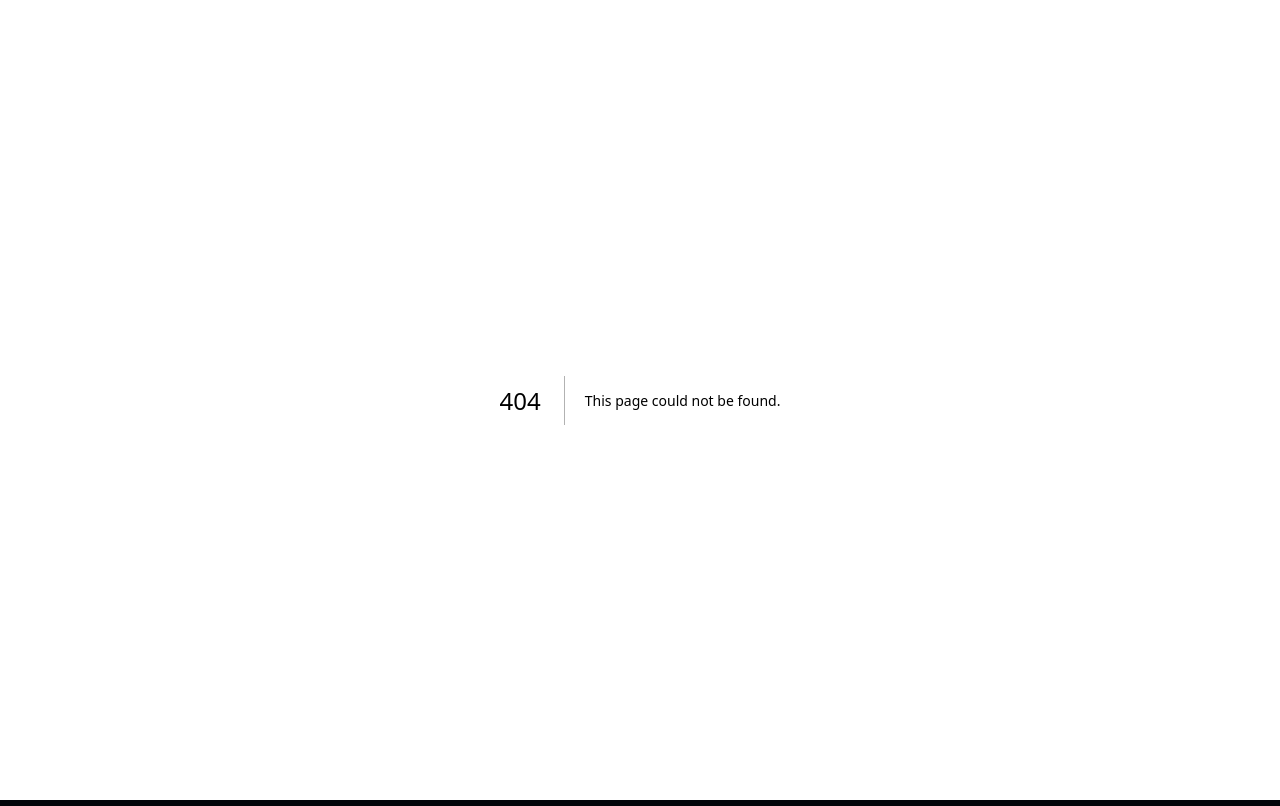
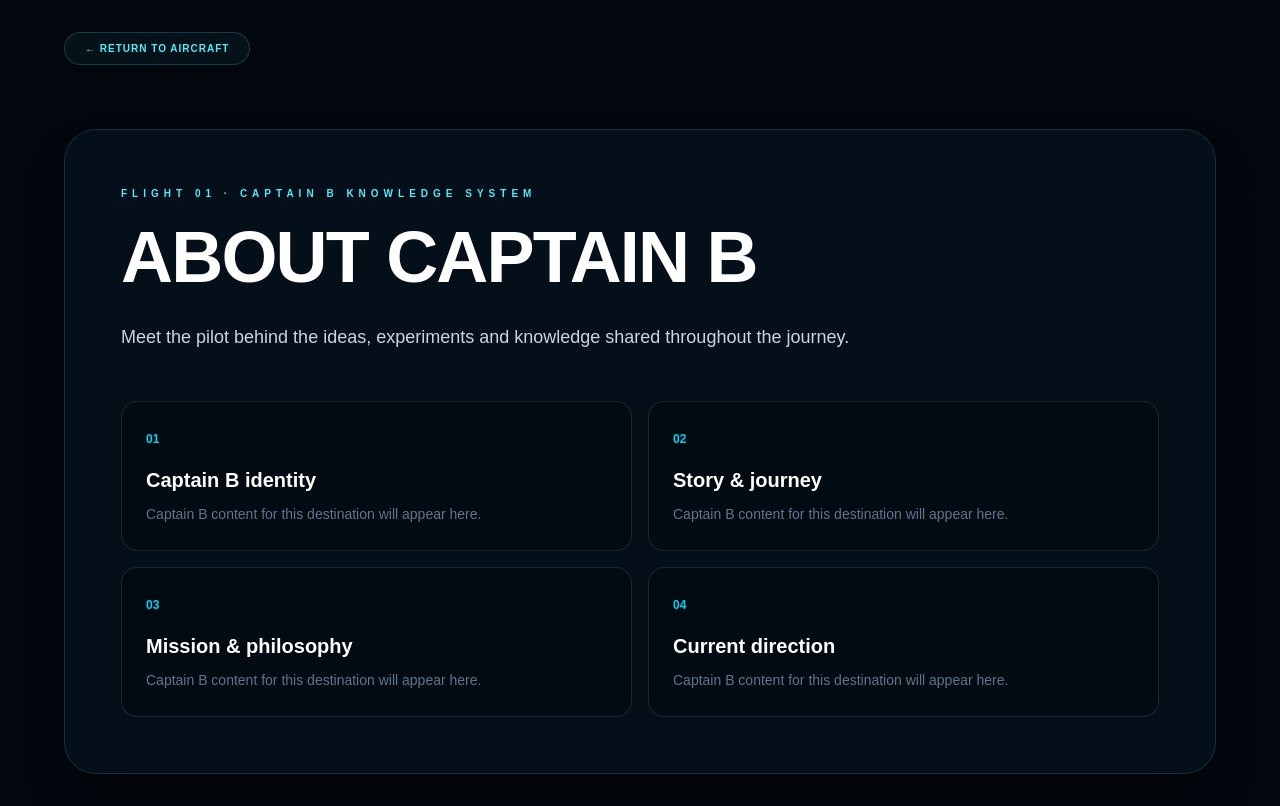
Before and after one commit to thasleenanasreen242-cmd/captain-b-website, a Next.js app: page /explore/1 in a window 1280 px wide. Before the commit this address had no page. Built offline with nearby package versions, Linux system fonts and the light colour scheme.

Commit message:
Add destination pages for Captain B aircraft content

```diff
--- /dev/null
+++ b/app/explore/[slug]/page.tsx
@@ -0,0 +1,32 @@
+"use client";
+
+import Link from "next/link";
+import { useParams } from "next/navigation";
+import { motion } from "framer-motion";
+
+const data: Record<string, { code: string; title: string; intro: string; items: string[] }> = {
+  about: { code: "FLIGHT 01", title: "ABOUT CAPTAIN B", intro: "Meet the pilot behind the ideas, experiments and knowledge shared throughout the journey.", items: ["Captain B identity", "Story & journey", "Mission & philosophy", "Current direction"] },
+  ai: { code: "FLIGHT 02", title: "AI & TECHNOLOGY", intro: "A practical route through artificial intelligence, emerging technology and the tools changing how we create.", items: ["AI discoveries", "Technology notes", "Experiments", "Practical workflows"] },
+  business: { code: "FLIGHT 03", title: "BUSINESS & MARKETING", intro: "Strategy, branding, digital marketing, growth and lessons from building real projects.", items: ["Brand strategy", "Digital marketing", "Growth ideas", "Case studies"] },
+  knowledge: { code: "FLIGHT 04", title: "KNOWLEDGE LOG", intro: "The Captain's ongoing flight log: observations, lessons, notes and ideas worth remembering.", items: ["Latest logs", "Lessons learned", "Deep dives", "Experiments"] },
+  resources: { code: "FLIGHT 05", title: "RESOURCES", intro: "A curated compartment of tools, templates, references and useful resources.", items: ["AI tools", "Templates", "Recommended resources", "Useful links"] },
+  connect: { code: "FLIGHT 06", title: "CONNECT", intro: "Open a communication channel with Captain B and bring your next question or idea into the cockpit.", items: ["Send a message", "Collaborate", "Ask a question", "Follow the journey"] },
+};
+
+export default function DestinationPage() {
+  const { slug } = useParams<{ slug: string }>();
+  const page = data[slug] ?? data.about;
+  return <main className="min-h-screen bg-[#02070d] px-6 py-8 text-white">
+    <div className="mx-auto max-w-6xl">
+      <Link href="/" className="inline-flex rounded-full border border-cyan-300/20 bg-cyan-300/5 px-5 py-2 text-[10px] font-black tracking-widest text-cyan-300">← RETURN TO AIRCRAFT</Link>
+      <motion.div initial={{ opacity: 0, y: 24 }} animate={{ opacity: 1, y: 0 }} className="mt-16 rounded-[2rem] border border-cyan-300/15 bg-[#07121d]/80 p-8 shadow-2xl backdrop-blur-xl sm:p-14">
+        <p className="text-[10px] font-black tracking-[0.5em] text-cyan-300">{page.code} · CAPTAIN B KNOWLEDGE SYSTEM</p>
+        <h1 className="mt-5 text-5xl font-black tracking-tight sm:text-7xl">{page.title}</h1>
+        <p className="mt-7 max-w-3xl text-lg leading-8 text-slate-300">{page.intro}</p>
+        <div className="mt-12 grid gap-4 sm:grid-cols-2">
+          {page.items.map((item, i) => <motion.div key={item} initial={{ opacity: 0, y: 15 }} animate={{ opacity: 1, y: 0 }} transition={{ delay: i * .08 }} className="rounded-2xl border border-white/10 bg-black/25 p-6"><span className="text-xs font-black text-cyan-400">0{i + 1}</span><h2 className="mt-4 text-xl font-black">{item}</h2><p className="mt-2 text-sm leading-6 text-slate-500">Captain B content for this destination will appear here.</p></motion.div>)}
+        </div>
+      </motion.div>
+    </div>
+  </main>;
+}
```
